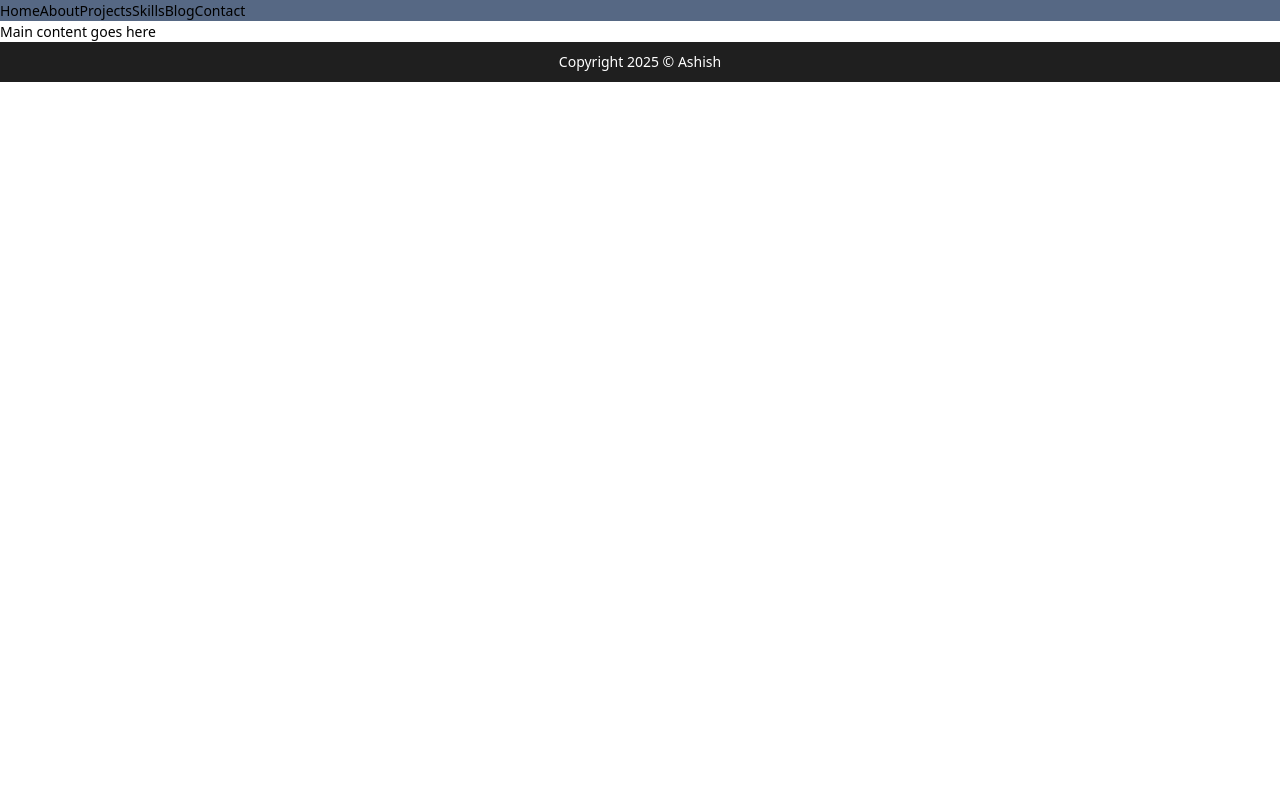
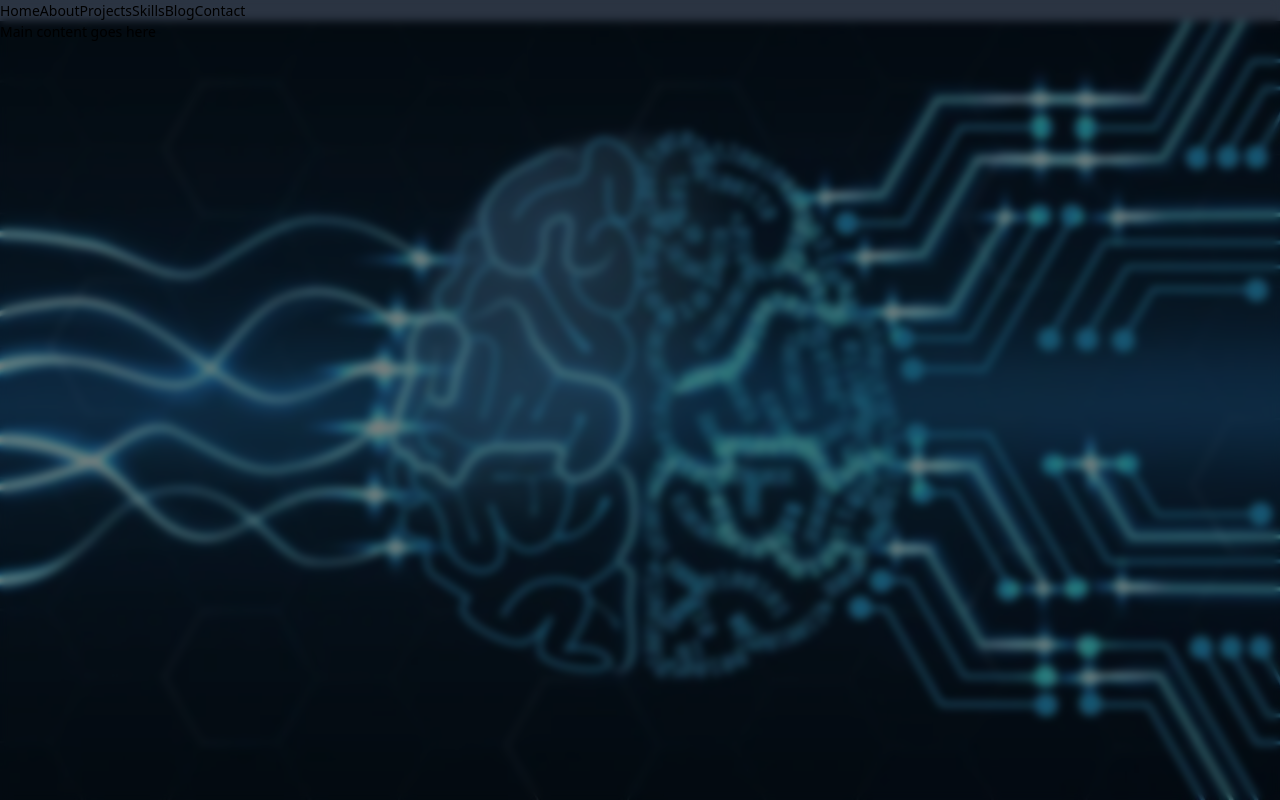
Before and after one commit to smooth-55/learn-front, a Next.js app: page / in a window 1280 px wide. Built offline with nearby package versions, Linux system fonts and the light colour scheme.

Commit message:
feat: page

```diff
--- a/src/app/page.tsx
+++ b/src/app/page.tsx
@@ -1,11 +1,21 @@
-import { Footer, Header, Main } from "@/components";
+"use client";
+import {Header, Main } from "@/components";
 
 export default function Home() {
   return (
-    <div className="flex h-screen flex-col">
-      <Header />
-      <Main />
-      <Footer />
-    </div>
+    <>
+      <div className="flex h-screen flex-col" style={{
+        backgroundImage: `url('/assets/bg.jpg')`,
+         backgroundSize: 'cover',
+          backgroundPosition: 'center'
+          }}>
+       <div className="absolute inset-0 backdrop-blur-sm bg-black/50"></div>
+       <Header />
+       <Main />
+
+        </div>
+
+
+    </>
   );
 }
```
